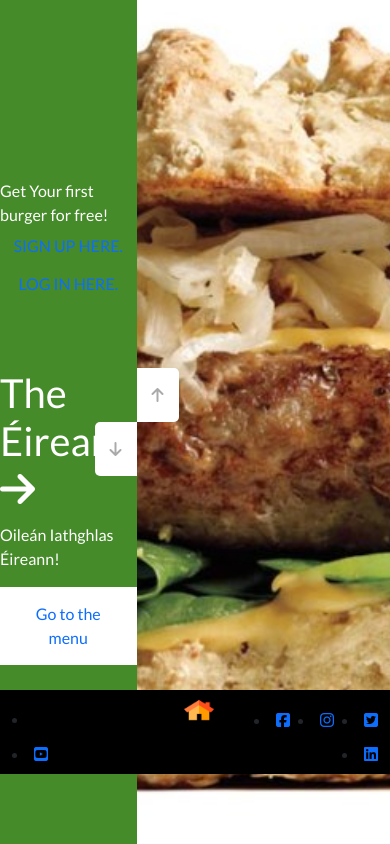
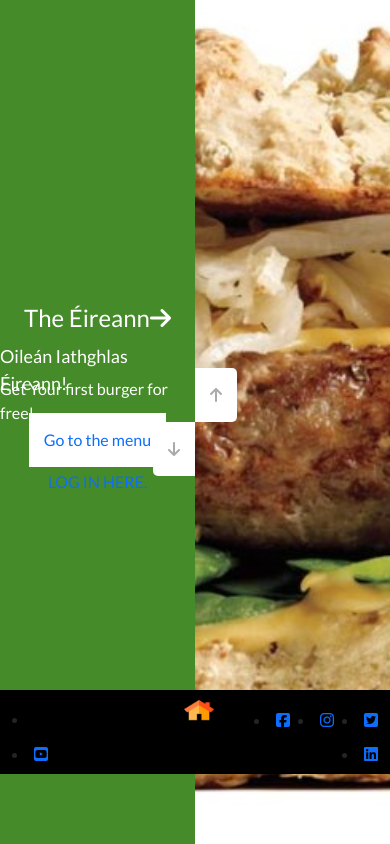
Before and after one commit to ANDREWAHN-UK/MILESTONE-FOUR, a Django app: template home/templates/home/home.html in a window 390 px wide. Shown: the part 70-914 px from the top of the page. Run offline with Django 3.2, Linux system fonts and the light colour scheme; the template is opened without the code that fills it, so the values that code supplies are empty; some libraries are stand-ins or nearby versions.

Commit message:
homepage - styling for 650px and 320px wide viewports

```diff
--- a/home/templates/home/home.html
+++ b/home/templates/home/home.html
@@ -10,7 +10,7 @@
     <!-- If another left slide is added, it needs to inversely match the right side -->
     <div class="left-slide">
         <div class="left-1">
-            {% if request.user.is_authenticated %}
+            <div> {% if request.user.is_authenticated %}
                 <p>
                     Welcome back {{ user.username }}.
                 </p>
@@ -20,18 +20,23 @@
 
 
                 <button class="btn btn-black rounded-0 text-uppercase mt-0 mb-0"><a href="{% url 'account_signup' %}">Sign up here.</a></button>
-            <button class="btn btn-black rounded-0 text-uppercase mt-0 mb-0"><a href="{% url 'account_login' %}">Log in here.</a></button>
+                <button class="btn btn-black rounded-0 text-uppercase mt-0 mb-0"><a href="{% url 'account_login' %}">Log
+                        in here.</a></button>
                 {% endif %}
+            </div>
+
             <br>
             <br>
             <br>
             <br>
-
+            <div>
                 <h1>The Frenchie<i class="fas fa-arrow-right"></i></a>
                 </h1>
 
                 <p>Liberté, egalite, fraternité, hamburger!</p>
                 <button><a href="{% url 'store'  %}">Go to the menu</a></button>
+            </div>
+
         </div>
         <div class="left-2">
             {% if request.user.is_authenticated %}
@@ -43,8 +48,10 @@
             Get Your first burger for free!
 
 
-            <button class="btn btn-black rounded-0 text-uppercase mt-0 mb-0"><a href="{% url 'account_signup' %}">Sign up here.</a></button>
-            <button class="btn btn-black rounded-0 text-uppercase mt-0 mb-0"><a href="{% url 'account_login' %}">Log in here.</a></button>
+            <button class="btn btn-black rounded-0 text-uppercase mt-0 mb-0"><a href="{% url 'account_signup' %}">Sign
+                    up here.</a></button>
+            <button class="btn btn-black rounded-0 text-uppercase mt-0 mb-0"><a href="{% url 'account_login' %}">Log in
+                    here.</a></button>
             {% endif %}
             <br>
             <br>
@@ -53,10 +60,13 @@
 
             <h1>The Nadz<i class="fas fa-arrow-right"></i></a>
             </h1>
-
             <p>Our <strong>towering</strong> achievement</p>
             <button><a href="{% url 'store'  %}">Go to the menu</a></button>
             <h1></h1>
+            <br>
+            <br>
+            <br>
+            <br>
 
         </div>
         <div class="left-3">
@@ -69,8 +79,10 @@
             Get Your first burger for free!
 
 
-            <button class="btn btn-black rounded-0 text-uppercase mt-0 mb-0"><a href="{% url 'account_signup' %}">Sign up here.</a></button>
-            <button class="btn btn-black rounded-0 text-uppercase mt-0 mb-0"><a href="{% url 'account_login' %}">Log in here.</a></button>
+            <button class="btn btn-black rounded-0 text-uppercase mt-0 mb-0"><a href="{% url 'account_signup' %}">Sign
+                    up here.</a></button>
+            <button class="btn btn-black rounded-0 text-uppercase mt-0 mb-0"><a href="{% url 'account_login' %}">Log in
+                    here.</a></button>
             {% endif %}
             <br>
             <br>
@@ -95,8 +107,10 @@
             Get Your first burger for free!
 
 
-            <button class="btn btn-black rounded-0 text-uppercase mt-0 mb-0"><a href="{% url 'account_signup' %}">Sign up here.</a></button>
-            <button class="btn btn-black rounded-0 text-uppercase mt-0 mb-0"><a href="{% url 'account_login' %}">Log in here.</a></button>
+            <button class="btn btn-black rounded-0 text-uppercase mt-0 mb-0"><a href="{% url 'account_signup' %}">Sign
+                    up here.</a></button>
+            <button class="btn btn-black rounded-0 text-uppercase mt-0 mb-0"><a href="{% url 'account_login' %}">Log in
+                    here.</a></button>
             {% endif %}
             <br>
             <br>
@@ -118,8 +132,10 @@
             Get Your first burger for free!
 
 
-            <button class="btn btn-black rounded-0 text-uppercase mt-0 mb-0"><a href="{% url 'account_signup' %}">Sign up here.</a></button>
-            <button class="btn btn-black rounded-0 text-uppercase mt-0 mb-0"><a href="{% url 'account_login' %}">Log in here.</a></button>
+            <button class="btn btn-black rounded-0 text-uppercase mt-0 mb-0"><a href="{% url 'account_signup' %}">Sign
+                    up here.</a></button>
+            <button class="btn btn-black rounded-0 text-uppercase mt-0 mb-0"><a href="{% url 'account_login' %}">Log in
+                    here.</a></button>
             {% endif %}
             <br>
             <br>
--- a/static/css/main.css
+++ b/static/css/main.css
@@ -213,7 +213,7 @@ html {
 
 .right-slide {
     height: 100%;
-    position: absolute;
+    position: relative;
     top: 0;
     left: 35%;
     width: 65%;
@@ -760,4 +760,54 @@ a {
     }
 }
 
-@media screen and (max-width: 591px) {}
+@media (max-width: 650px) {
+    .left-slide {
+        width: 50%;
+    }
+
+    .right-slide {
+        width: 50%;
+        left: 50%;
+    }
+
+    .left-slide h1 {
+        font-size: 24px;
+        margin-top: -150%;
+    }
+
+    .left-slide p {
+        font-size: 18px;
+    }
+
+    .slider-container .action-buttons button {
+        left: 50%;
+    }
+}
+
+@media (max-width: 320px) {
+    .left-slide {
+        width: 50%;
+    }
+
+    .right-slide {
+        width: 50%;
+        left: 50%;
+    }
+
+    .left-slide h1 {
+        font-size: 12px;
+        margin-top: -75%;
+    }
+
+    .left-slide p {
+        font-size: 10px;
+    }
+
+    .slider-container .action-buttons button {
+
+        left: 50%;
+        top: 25%;
+
+    }
+
+}
```
Lines whose indentation alone changed are shown as unchanged.
